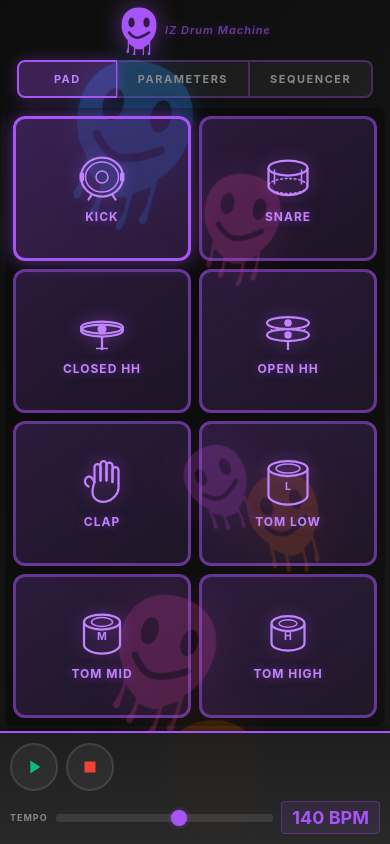
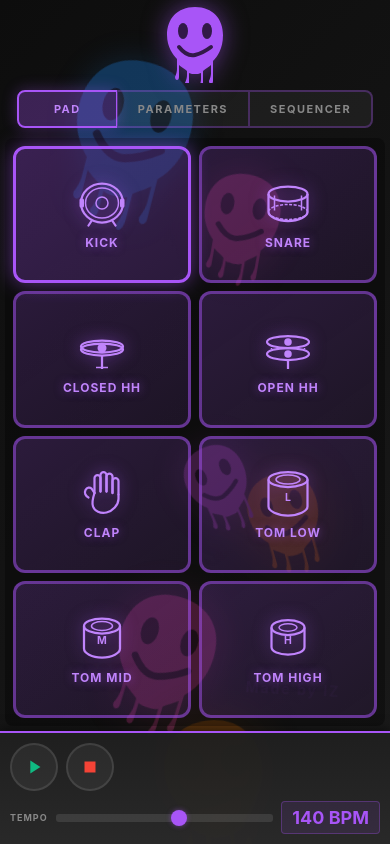
Before and after one commit to nai909/drumsynth, a React (Vite) app: page / in a window 390 px wide. Built offline with nearby package versions, Linux system fonts and the light colour scheme.

Commit message:
Revert "Add "IZ Drum Machine" signature next to theme smiley"
This reverts commit 30a09225c8d1b20783e7417bcdc131c30e229f36.

```diff
--- a/src/renderer/App.tsx
+++ b/src/renderer/App.tsx
@@ -367,11 +367,8 @@ const App: React.FC = () => {
   return (
     <div className="app">
       <PsychedelicBackground />
-      {/* Header with theme smiley and signature */}
-      <div className="header-signature">
-        <ThemeSmiley onClick={handleThemeChange} />
-        <span className="app-title">IZ Drum Machine</span>
-      </div>
+      {/* Clickable theme smiley */}
+      <ThemeSmiley onClick={handleThemeChange} />
       <div className="main-content">
         <div className="center-section">
           <div className="sequencer-container">
--- a/src/renderer/components/PsychedelicBackground.css
+++ b/src/renderer/components/PsychedelicBackground.css
@@ -8,6 +8,49 @@
   z-index: 0;
   overflow: hidden;
   opacity: 0.5;
+}
+
+/* Floating credit in background */
+.floating-credit {
+  position: absolute;
+  bottom: 20%;
+  right: 10%;
+  font-size: 18px;
+  font-weight: 600;
+  letter-spacing: 3px;
+  color: var(--accent-primary);
+  text-shadow: 0 0 20px var(--accent-glow);
+  opacity: 0;
+  white-space: nowrap;
+  user-select: none;
+  animation: creditFloat 20s ease-in-out infinite, creditFade 8s ease-in-out infinite;
+}
+
+@keyframes creditFloat {
+  0%, 100% {
+    transform: translate(0, 0) rotate(-5deg);
+  }
+  25% {
+    transform: translate(-30px, -20px) rotate(3deg);
+  }
+  50% {
+    transform: translate(-50px, 10px) rotate(-3deg);
+  }
+  75% {
+    transform: translate(-20px, -30px) rotate(5deg);
+  }
+}
+
+@keyframes creditFade {
+  0%, 100% {
+    opacity: 0;
+  }
+  20%, 80% {
+    opacity: 0.15;
+  }
+  50% {
+    opacity: 0.25;
+  }
 }
 
 .smiley-container {
@@ -259,6 +302,13 @@
     opacity: 0.35;
   }
 
+  .floating-credit {
+    font-size: 14px;
+    letter-spacing: 2px;
+    bottom: 15%;
+    right: 5%;
+  }
+
   .smiley-1, .smiley-2, .smiley-3, .smiley-4,
   .smiley-5, .smiley-6, .smiley-7, .smiley-8 {
     transform: scale(0.6);
--- a/src/renderer/components/PsychedelicBackground.tsx
+++ b/src/renderer/components/PsychedelicBackground.tsx
@@ -59,6 +59,9 @@ const FloatingSmiley: React.FC<{ className: string }> = ({ className }) => (
 const PsychedelicBackground: React.FC = () => {
   return (
     <div className="psychedelic-bg">
+      {/* Floating credit */}
+      <div className="floating-credit">Made by IZ</div>
+
       {/* Background floating smileys */}
       <div className="smiley-container">
         <FloatingSmiley className="smiley-1" />
--- a/src/renderer/styles/App.css
+++ b/src/renderer/styles/App.css
@@ -11,7 +11,7 @@
   flex: 1;
   display: flex;
   overflow: hidden;
-  padding: 75px 10px 10px 10px;
+  padding: 115px 10px 10px 10px;
   gap: 10px;
   min-height: 0;
   position: relative;
@@ -86,49 +86,30 @@
 }
 
 
-/* Header signature */
-.header-signature {
+/* Clickable theme smiley */
+.theme-smiley-btn {
   position: fixed;
-  top: 8px;
+  top: 5px;
   left: 50%;
   transform: translateX(-50%);
   z-index: 100;
-  display: flex;
-  align-items: center;
-  gap: 10px;
-}
-
-.app-title {
-  font-size: 13px;
-  font-weight: 600;
-  letter-spacing: 1px;
-  color: var(--accent-primary);
-  text-shadow: 0 0 10px var(--accent-glow);
-  opacity: 0.6;
-  white-space: nowrap;
-  font-style: italic;
-}
-
-/* Clickable theme smiley */
-.theme-smiley-btn {
-  width: 50px;
-  height: 62px;
+  width: 85px;
+  height: 105px;
   padding: 0;
   background: transparent;
   border: none;
   cursor: pointer;
   transition: all 0.2s ease;
   filter: drop-shadow(0 0 12px var(--accent-glow));
-  flex-shrink: 0;
 }
 
 .theme-smiley-btn:hover {
-  transform: scale(1.15);
+  transform: translateX(-50%) scale(1.15);
   filter: drop-shadow(0 0 20px var(--accent-glow));
 }
 
 .theme-smiley-btn:active {
-  transform: scale(0.95);
+  transform: translateX(-50%) scale(0.95);
 }
 
 .theme-smiley-btn svg {
@@ -150,25 +131,17 @@
 }
 
 @media (max-width: 768px) {
-  .header-signature {
-    top: 5px;
-    gap: 6px;
-  }
-
-  .app-title {
-    font-size: 11px;
-  }
-
   .theme-smiley-btn {
-    width: 40px;
-    height: 50px;
+    top: 3px;
+    width: 65px;
+    height: 80px;
   }
 }
 
 @media (max-width: 768px) {
   .main-content {
     flex-direction: column;
-    padding: 60px 5px 5px 5px;
+    padding: 90px 5px 5px 5px;
     gap: 5px;
     overflow-y: auto;
     overflow-x: hidden;
```
Also changed, not shown: 1 other file (tests, documents, lock files or other folders).
